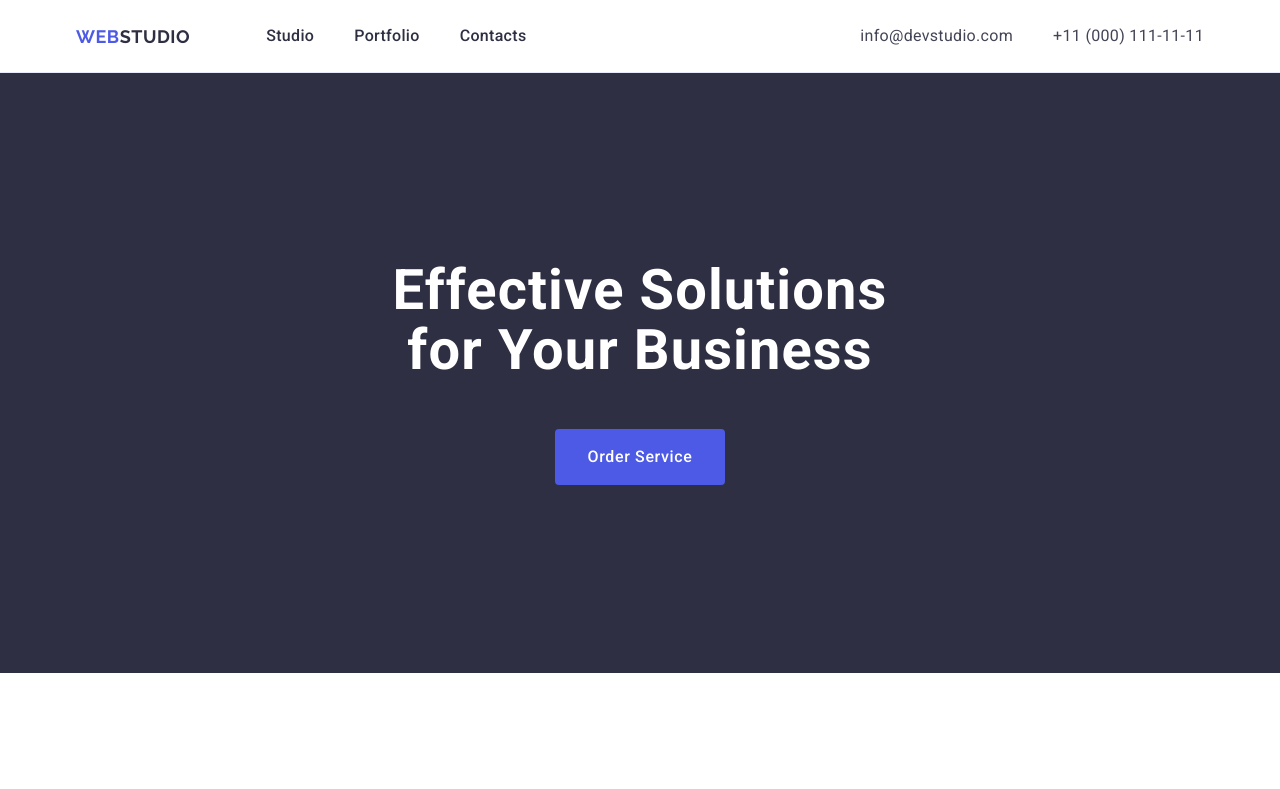
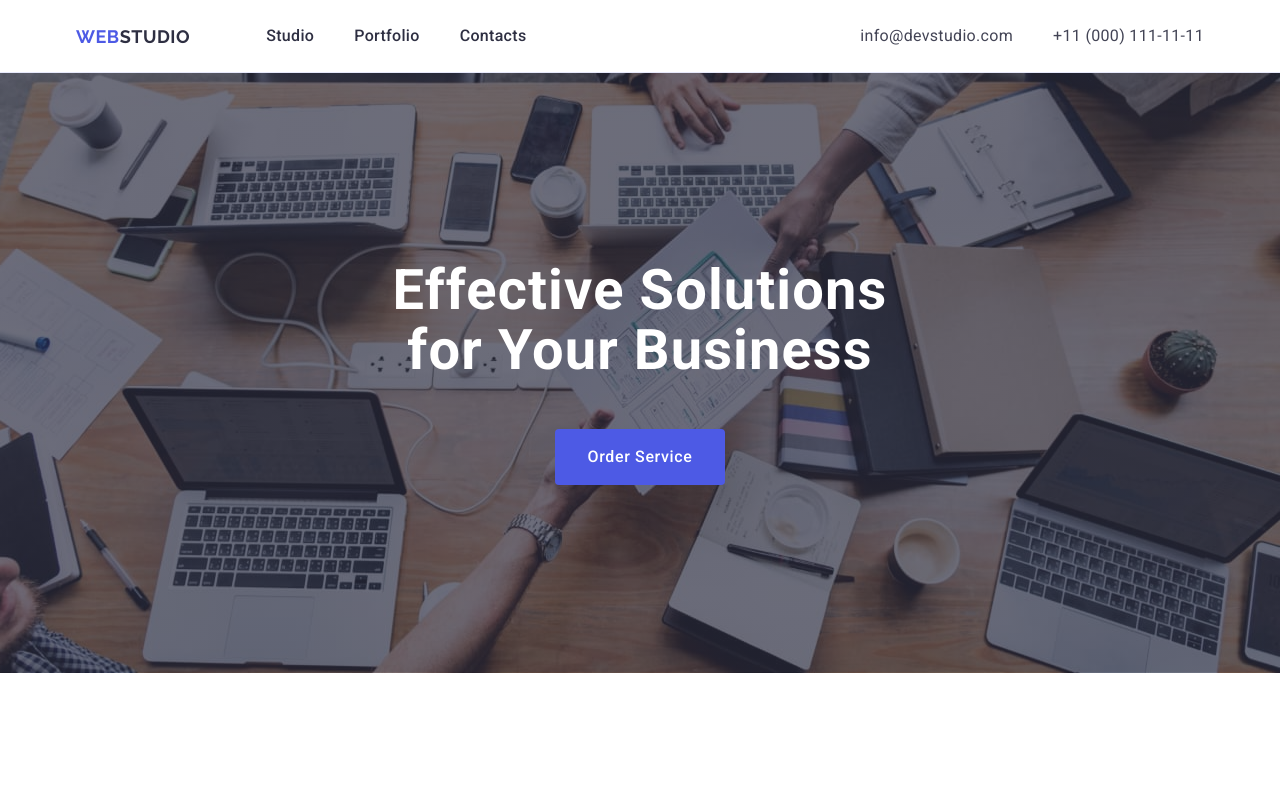
Before and after one commit to Pantera1208/goit-markup-hw-04, a plain HTML site: page index.html in a window 1280 px wide. Shown: the top 789 px of the page. Drawn offline with nearby package versions, Linux system fonts and the light colour scheme.

```diff
--- a/css/styles.css
+++ b/css/styles.css
@@ -116,8 +116,14 @@
 
     .hero{
         background: #2E2F42;
-          padding: 188px 0;
-          }
+        padding: 188px 0;
+        background-image: linear-gradient(to bottom, rgba(46, 47, 66, 0.7), rgba(46, 47, 66, 0.7)),
+        url(../images/hero-image.jpg);
+        background-repeat: no-repeat;
+        background-position: center;
+        background-size: cover;
+        max-width: 1440px;
+        }
 
     .hero-title{
         color: #fff;
```
Also changed, not shown: images/hero-image.jpg (added), images/icons.svg (added).
